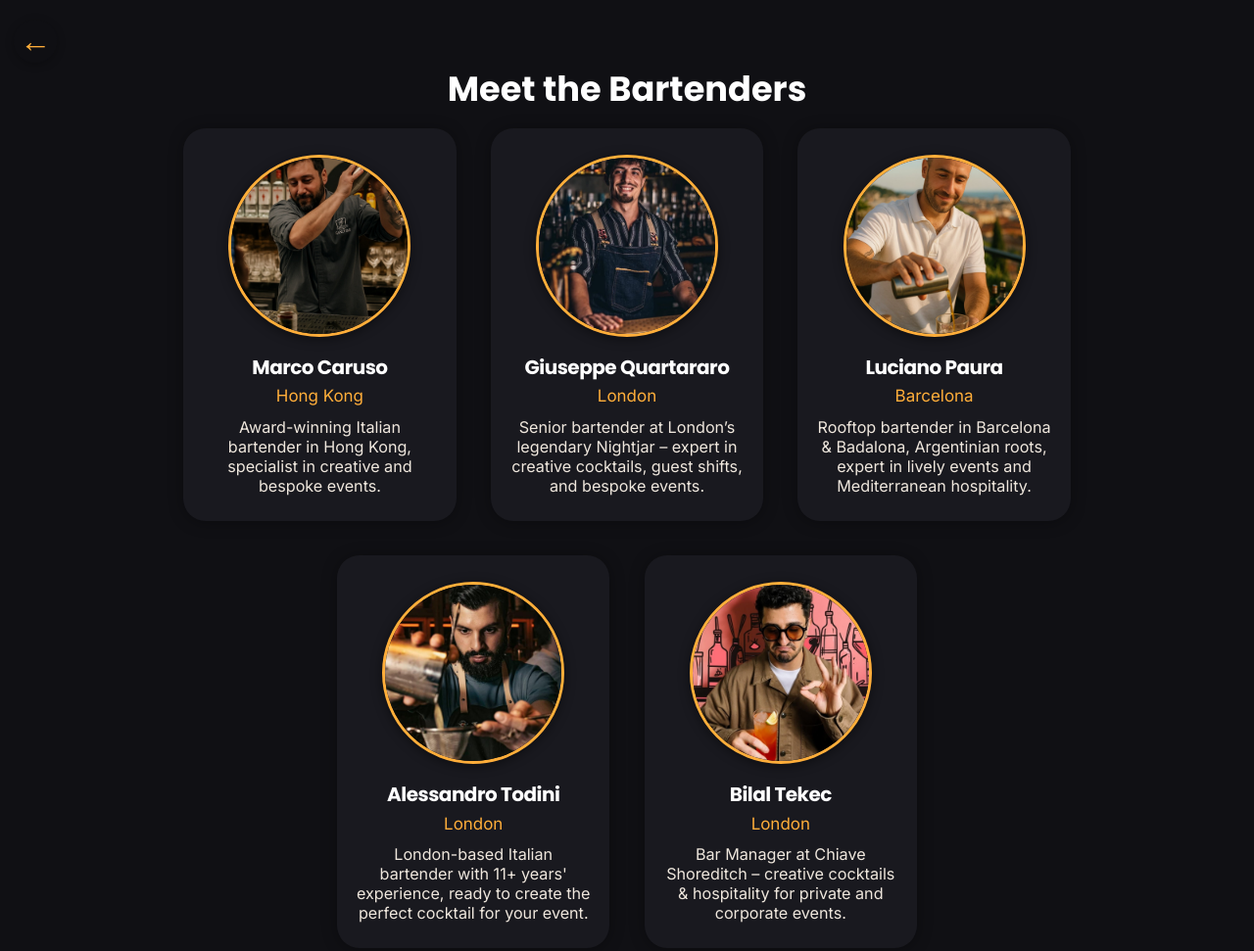
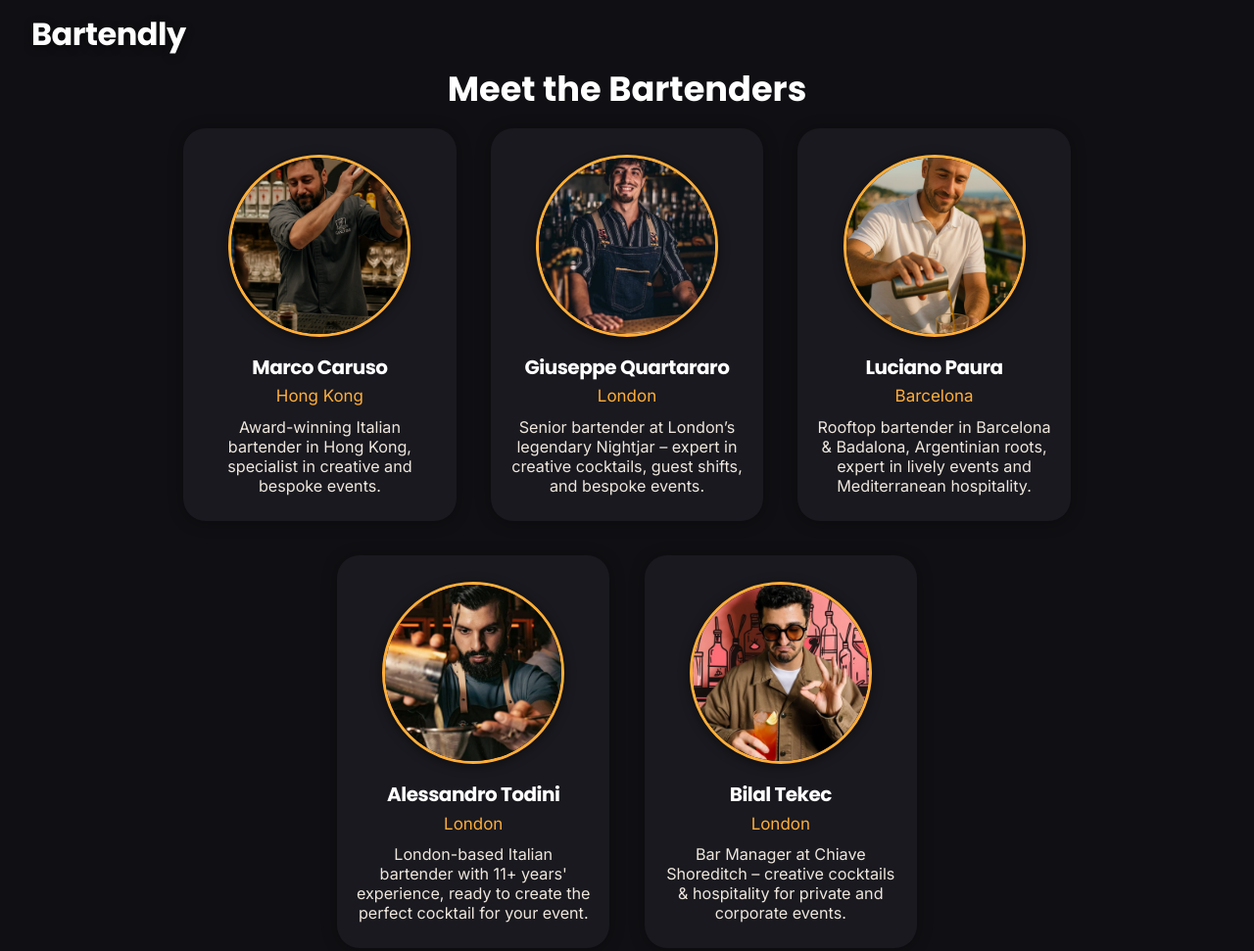
Before and after one commit to bartendly/bartendly.github.io, a plain HTML site: page bartenders/index.html in a window 1280 px wide. Shown: the top 971 px of the page at 98% size. Drawn offline with Linux system fonts and the light colour scheme.

Commit message:
Add files via upload

```diff
--- a/bartenders/index.html
+++ b/bartenders/index.html
@@ -97,7 +97,10 @@
     document.addEventListener('DOMContentLoaded', renderBartenders);
 
     const navIcon = document.getElementById('nav-icon');
-if (window.history.length > 1) {
+const isFromBartendly = document.referrer && document.referrer.includes('bartendly.com');
+
+if (isFromBartendly && window.history.length > 1) {
+
   // Show back arrow
   navIcon.innerHTML = `<button class="back-btn" aria-label="Back">&#8592;</button>`;
   const backBtn = navIcon.querySelector('.back-btn');
```
